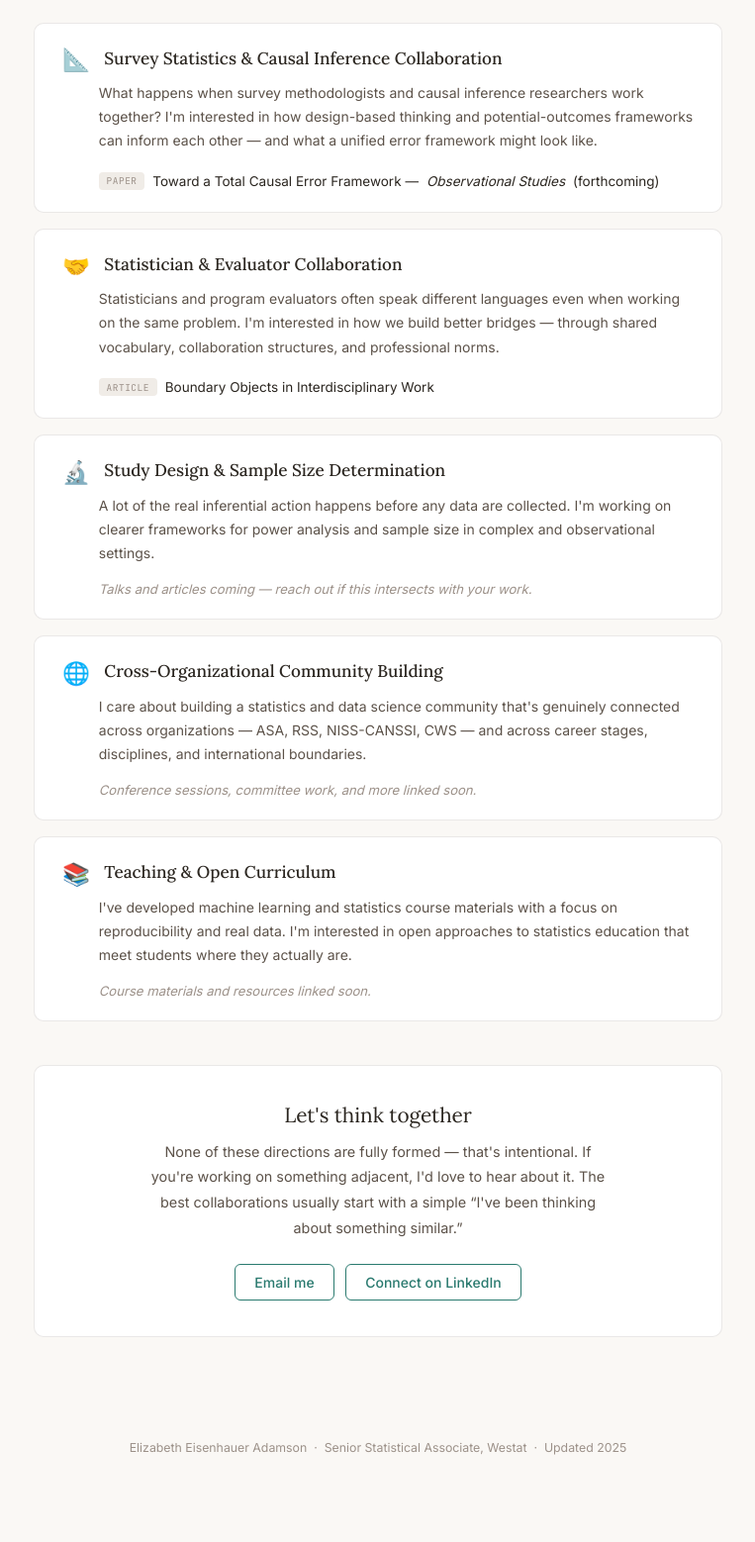
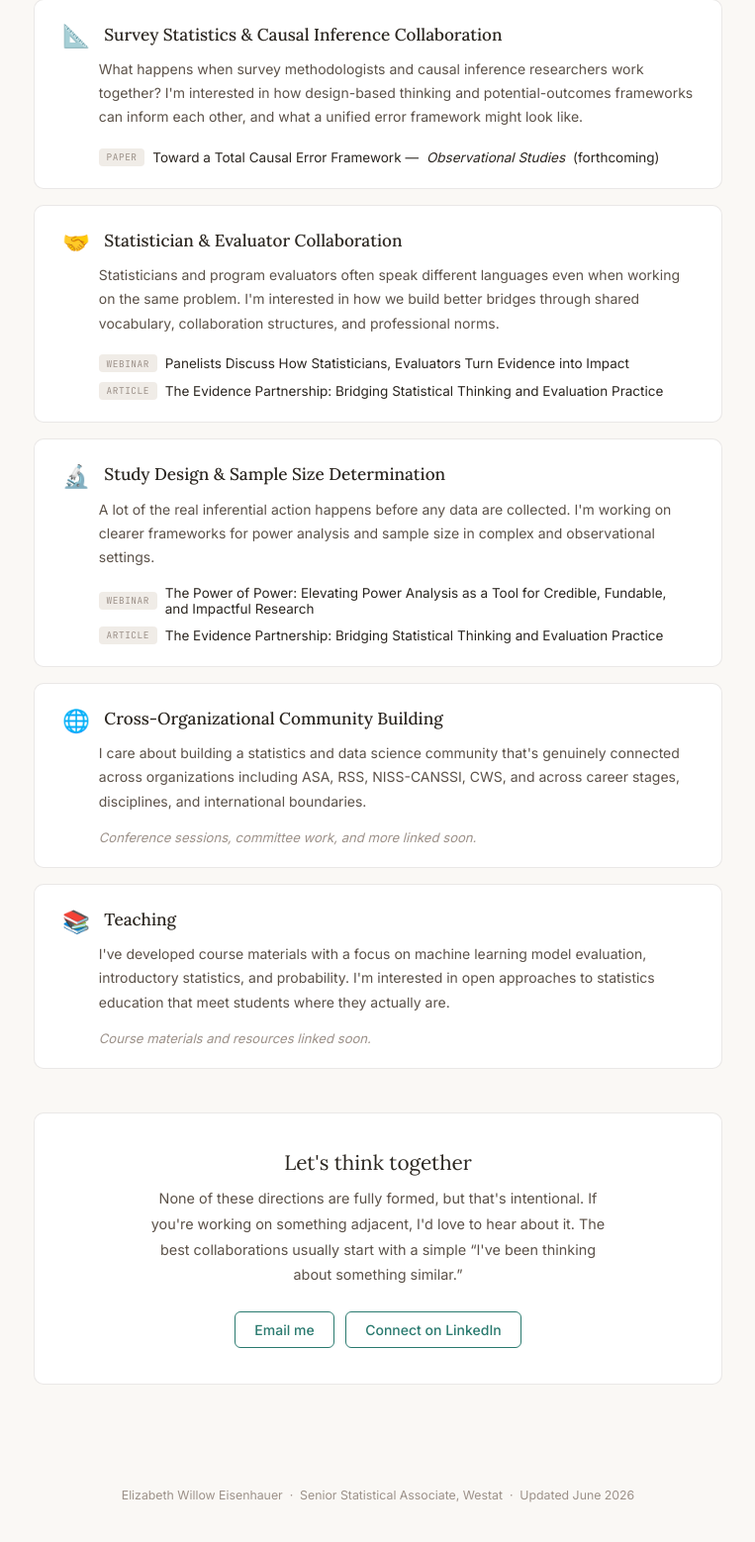
Before and after one commit to lizwillow/home, a plain HTML site: page index.html in a window 1280 px wide. Shown: the part 773-2331 px from the top of the page at 99% size, without its empty margins (258-1021 px from the left). Before the commit the page ends 2283 px from the top, so only its background shows below. Drawn offline with Linux system fonts and the light colour scheme.

Commit message:
Revise header content and update footer details
Updated research interests and personal information in the header and footer. Revised text for clarity and added relevant links.

```diff
--- a/index.html
+++ b/index.html
@@ -263,29 +263,28 @@
 <header class="hero">
   <div class="hero-inner">
     <p class="greeting">Hi, I'm Liz &#x1F44B;</p>
-    <h1>Research interests in<br><em>statistics, collaboration,<br>and study design</em></h1>
+    <h1>Research interests in<br><em>statistics, evaluation, and interdisciplinary collaboration<br></em></h1>
     <p class="hero-text">
       I'm a statistician at Westat, working at the intersection of
       <strong>causal inference, survey research, program evaluation, and interdisciplinary data science</strong>.
-      The areas below are directions I've been developing through webinars, talks, and writing
-      &mdash; and that I'm hoping to build more formally over time.
+      The areas below are directions I've been developing through webinars, talks, and writing, and that I'm hoping to build upon.
+
     </p>
 
     <div class="connect-banner">
       <span class="connect-icon">&#x1F4AC;</span>
       <div class="connect-text">
         <p><strong>These ideas are works in progress, and I'd genuinely love to hear from you.</strong>
-        If something here overlaps with your work or curiosity, please reach out &mdash;
-        I'm always open to conversation, collaboration, or just swapping ideas.</p>
+        If something here overlaps with your work or curiosity, please reach out!</p>
       </div>
       <a class="connect-btn" href="mailto:elizabeth.w.eisenhauer@gmail.com">Get in touch</a>
     </div>
 
     <nav class="profile-links" aria-label="External profiles">
       <a class="profile-link" href="https://scholar.google.com/citations?user=oWFIPJAAAAAJ&hl=en" target="_blank" rel="noopener">Google Scholar &#x2197;</a>
-      <a class="profile-link" href="https://orcid.org" target="_blank" rel="noopener">ORCID &#x2197;</a>
-      <a class="profile-link" href="https://github.com" target="_blank" rel="noopener">GitHub &#x2197;</a>
-      <a class="profile-link" href="https://linkedin.com" target="_blank" rel="noopener">LinkedIn &#x2197;</a>
+      <a class="profile-link" href="https://orcid.org/0000-0001-6887-4386" target="_blank" rel="noopener">ORCID &#x2197;</a>
+      <a class="profile-link" href="https://github.com/lizwillow" target="_blank" rel="noopener">GitHub &#x2197;</a>
+      <a class="profile-link" href="https://www.linkedin.com/in/elizabeth-willow-eisenhauer-47580b95/" target="_blank" rel="noopener">LinkedIn &#x2197;</a>
     </nav>
   </div>
 </header>
@@ -306,7 +305,7 @@
       <p class="card-desc">
         What happens when survey methodologists and causal inference researchers work together?
         I'm interested in how design-based thinking and potential-outcomes frameworks
-        can inform each other &mdash; and what a unified error framework might look like.
+        can inform each other, and what a unified error framework might look like.
       </p>
       <ul class="link-list">
         <li>
@@ -325,14 +324,20 @@
       </div>
       <p class="card-desc">
         Statisticians and program evaluators often speak different languages even when working
-        on the same problem. I'm interested in how we build better bridges &mdash; through
+        on the same problem. I'm interested in how we build better bridges through
         shared vocabulary, collaboration structures, and professional norms.
       </p>
       <ul class="link-list">
         <li>
-          <a href="#" target="_blank" rel="noopener">
+          <a href="https://youtu.be/W2U2xxC2Ns4?si=UuXsGsv8jwR6fEKu" target="_blank" rel="noopener">
+            <span class="link-badge">webinar</span>
+            Panelists Discuss How Statisticians, Evaluators Turn Evidence into Impact
+          </a>
+        </li>
+        <li>
+          <a href="https://magazine.amstat.org/blog/2025/03/03/jsm2024panel/" target="_blank" rel="noopener">
             <span class="link-badge">article</span>
-            Boundary Objects in Interdisciplinary Work
+            The Evidence Partnership: Bridging Statistical Thinking and Evaluation Practice
           </a>
         </li>
       </ul>
@@ -348,7 +353,20 @@
         I'm working on clearer frameworks for power analysis and sample size
         in complex and observational settings.
       </p>
-      <p class="no-links">Talks and articles coming &mdash; reach out if this intersects with your work.</p>
+      <ul class="link-list">
+        <li>
+          <a href="https://www.youtube.com/watch?v=bmPIk_uoM4g" target="_blank" rel="noopener">
+            <span class="link-badge">webinar</span>
+            The Power of Power: Elevating Power Analysis as a Tool for Credible, Fundable, and Impactful Research
+          </a>
+        </li>
+        <li>
+          <a href="https://magazine.amstat.org/blog/2025/03/03/jsm2024panel/" target="_blank" rel="noopener">
+            <span class="link-badge">article</span>
+            The Evidence Partnership: Bridging Statistical Thinking and Evaluation Practice
+          </a>
+        </li>
+      </ul>
     </article>
 
     <article class="card">
@@ -358,7 +376,7 @@
       </div>
       <p class="card-desc">
         I care about building a statistics and data science community that's genuinely
-        connected across organizations &mdash; ASA, RSS, NISS-CANSSI, CWS &mdash;
+        connected across organizations including ASA, RSS, NISS-CANSSI, CWS,
         and across career stages, disciplines, and international boundaries.
       </p>
       <p class="no-links">Conference sessions, committee work, and more linked soon.</p>
@@ -367,11 +385,11 @@
     <article class="card">
       <div class="card-top">
         <span class="card-emoji">&#x1F4DA;</span>
-        <h3>Teaching &amp; Open Curriculum</h3>
+        <h3>Teaching</h3>
       </div>
       <p class="card-desc">
-        I've developed machine learning and statistics course materials with a focus on
-        reproducibility and real data. I'm interested in open approaches to statistics
+        I've developed course materials with a focus on machine learning
+        model evaluation, introductory statistics, and probability. I'm interested in open approaches to statistics
         education that meet students where they actually are.
       </p>
       <p class="no-links">Course materials and resources linked soon.</p>
@@ -395,7 +413,7 @@
   <div class="closing">
     <h2>Let's think together</h2>
     <p>
-      None of these directions are fully formed &mdash; that's intentional.
+      None of these directions are fully formed, but that's intentional.
       If you're working on something adjacent, I'd love to hear about it.
       The best collaborations usually start with a simple
       &ldquo;I've been thinking about something similar.&rdquo;
@@ -408,7 +426,7 @@
 </main>
 
 <footer>
-  Elizabeth Eisenhauer Adamson &nbsp;&middot;&nbsp; Senior Statistical Associate, Westat &nbsp;&middot;&nbsp; Updated 2025
+  Elizabeth Willow Eisenhauer &nbsp;&middot;&nbsp; Senior Statistical Associate, Westat &nbsp;&middot;&nbsp; Updated June 2026
 </footer>
 
 </body>
```
